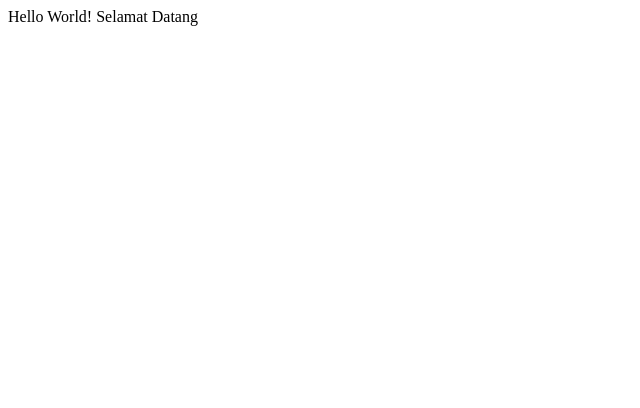
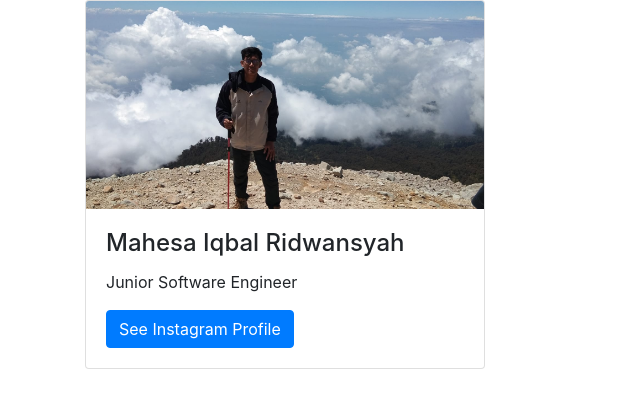
Before and after one commit to mahesaiqbal/mahesaiqbal.github.io, a plain HTML site: page index.html in a window 1280 px wide. Shown: the whole page, without its empty margins (0-640 px from the left). Drawn offline with nearby package versions, Linux system fonts and the light colour scheme.

Commit message:
Add image and modify index.html file

```diff
--- a/index.html
+++ b/index.html
@@ -1 +1,27 @@
-Hello World! Selamat Datang
+<!DOCTYPE html>
+<html lang="en">
+<head>
+  <meta charset="UTF-8">
+  <meta name="viewport" content="width=device-width, initial-scale=1.0">
+  <meta http-equiv="X-UA-Compatible" content="ie=edge">
+  <link rel="stylesheet" href="https://maxcdn.bootstrapcdn.com/bootstrap/4.3.1/css/bootstrap.min.css">
+  <script src="https://ajax.googleapis.com/ajax/libs/jquery/3.4.0/jquery.min.js"></script>
+  <script src="https://cdnjs.cloudflare.com/ajax/libs/popper.js/1.14.7/umd/popper.min.js"></script>
+  <script src="https://maxcdn.bootstrapcdn.com/bootstrap/4.3.1/js/bootstrap.min.js"></script>
+  <title>Document</title>
+</head>
+<body>
+  <div class="container">
+    <div class="card" style="width:400px">
+      <img class="card-img-top" src="/res/img/mahesa_puncak_welirang.jpg" alt="Card image" style="width:100%">
+      <div class="card-body">
+        <h4 class="card-title">Mahesa Iqbal Ridwansyah</h4>
+        <p class="card-text">
+          Junior Software Engineer
+        </p>
+        <a href="https://www.instagram.com/mahesaiqbal6/" class="btn btn-primary">See Instagram Profile</a>
+      </div>
+    </div>
+  </div>
+</body>
+</html>
```
Also changed, not shown: res/img/mahesa_puncak_welirang.jpg (added).
